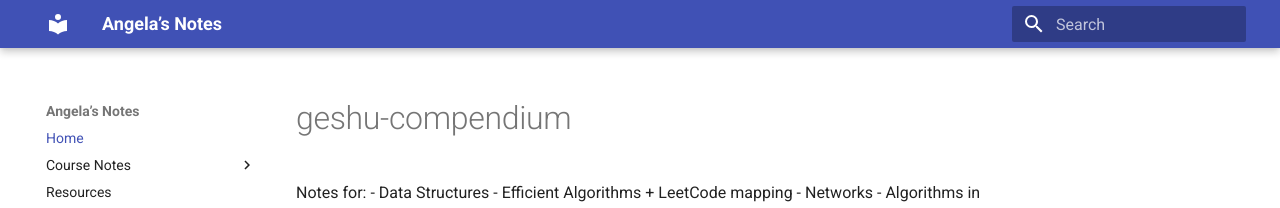
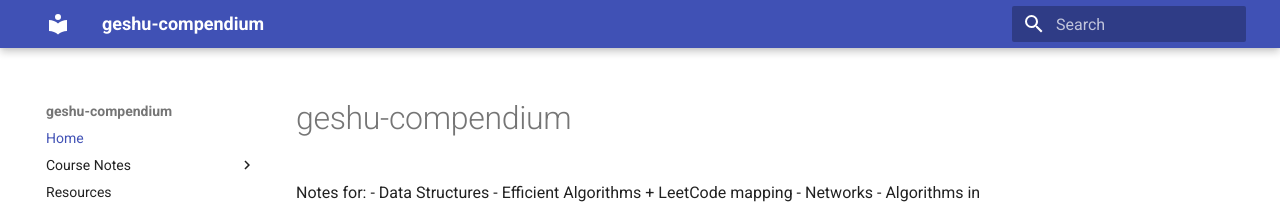
Before and after one commit to AngelaWuRX/geshu-compendium, an MkDocs documentation site: the page built from docs/index.md, in a window 1280 px wide. Shown: the top 208 px of the page. Built offline with MkDocs 1.6.1 and Material for MkDocs 9.7.7, drawn with Linux system fonts in a browser that asks for light colours.

Commit message:
Change site name from 'Angela’s Notes' to 'geshu-compendium'

```diff
--- a/mkdocs.yml
+++ b/mkdocs.yml
@@ -1,4 +1,4 @@
-site_name: Angela’s Notes
+site_name: geshu-compendium
 theme:
   name: material
 plugins:
```
